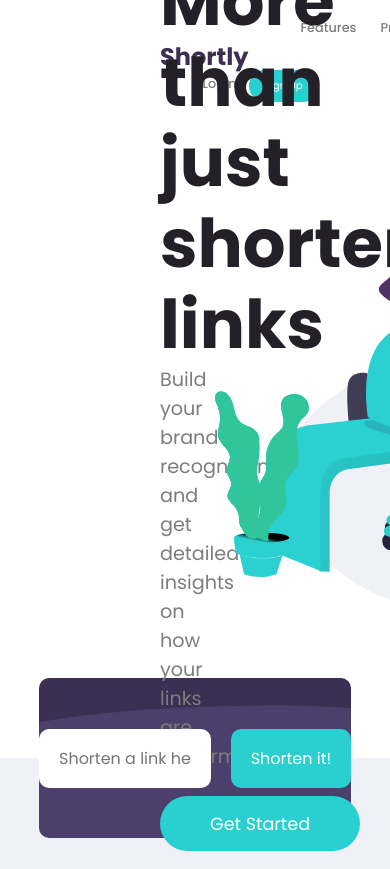
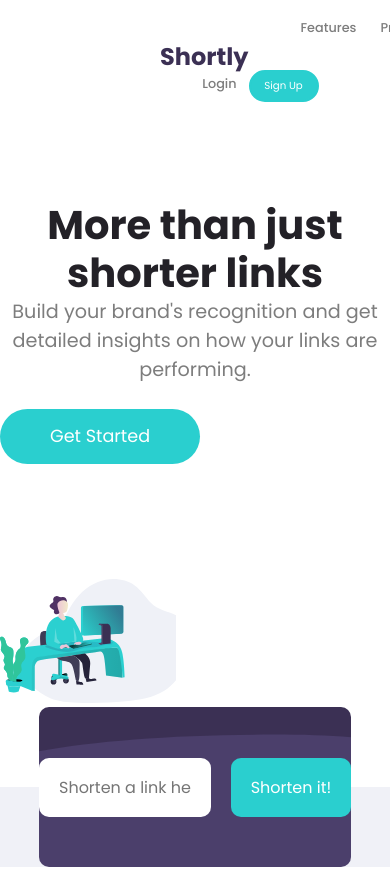
Before and after one commit to yirano/react-api_lp, a React (Create React App) app: page / in a window 390 px wide. Shown: the top 869 px of the page. Built offline with nearby package versions, Linux system fonts and the light colour scheme.

Commit message:
Uncrowd jumbotron on responsive

```diff
--- a/src/components/jumbotron/jumbotron.scss
+++ b/src/components/jumbotron/jumbotron.scss
@@ -91,3 +91,29 @@
 		cursor: pointer;
 	}
 }
+
+@media only screen and (max-width: 767px) {
+	.jumbotron {
+		height: 100%;
+		.top-jumbotron {
+			flex-wrap: wrap;
+			height: 80vh;
+			flex-wrap: wrap;
+			.leftJumbo {
+				padding-left: 0;
+				width: 100%;
+				text-align: center;
+
+				h1 {
+					font-size: 2.5em;
+				}
+
+				p {
+					width: 100%;
+				}
+			}
+			.rightJumbo {
+			}
+		}
+	}
+}
```
